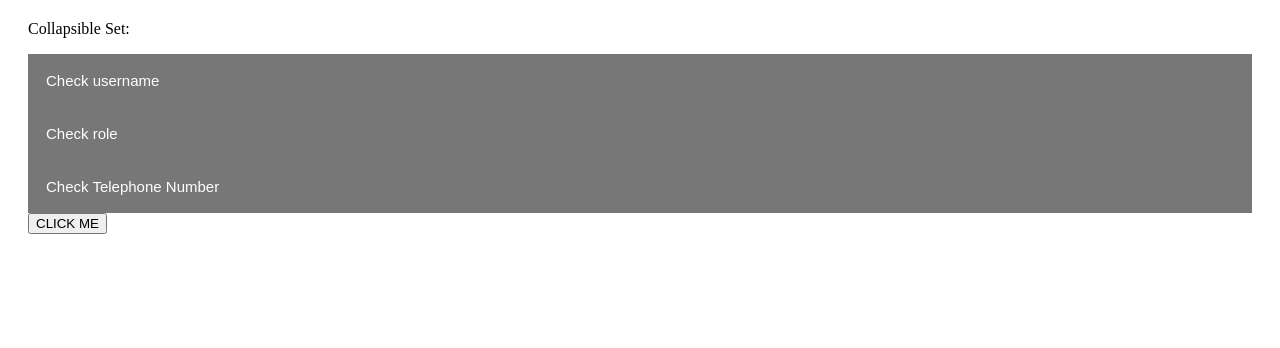
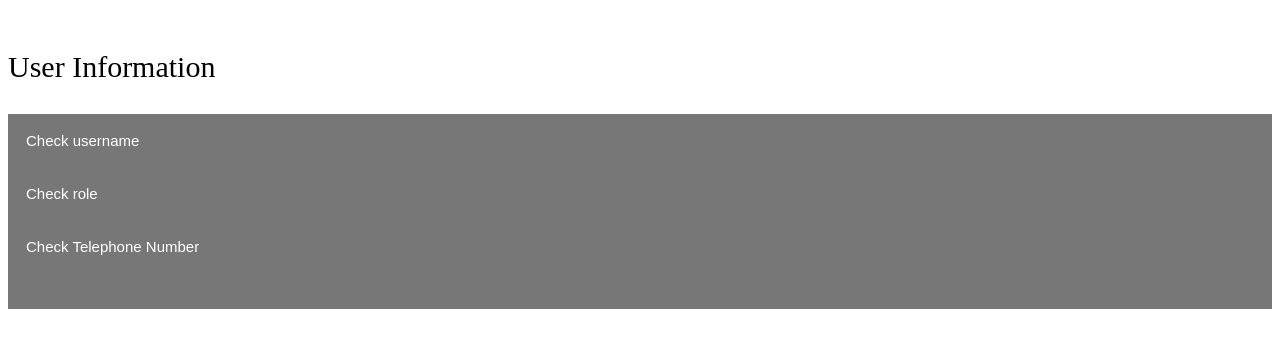
Before and after one commit to HewJhong/sk_project, a PHP site: page /studenthome.php in a window 1280 px wide. Shown: the top 348 px of the page. Run offline with PHP 8.4, Linux system fonts and the light colour scheme; the visitor is signed in with stand-in values (Sample User, id 1).

Commit message:
Update collapsible list

```diff
--- a/studenthome.php
+++ b/studenthome.php
@@ -4,7 +4,16 @@
 <head>
 </head>
 <style>
-    .collapsible {
+  .container {
+    width: 100%;
+    margin-top: 50px;
+  }
+
+  .content-title {
+    font-size: 30px;
+  }
+
+  .collapsible {
   background-color: #777;
   color: white;
   cursor: pointer;
@@ -45,8 +54,8 @@ for (i = 0; i < coll.length; i++) {
 }
 </script>
 <body>
-<div id="container" class="container" style="margin: 20px">
-<p>Collapsible Set:</p>
+<div id="container" class="container" >
+<p class="content-title text-center">User Information</p>
     <button class="collapsible">Check username</button>
     <div class="content">
     <p><?php echo $_SESSION['username']?></p>
@@ -60,9 +69,30 @@ for (i = 0; i < coll.length; i++) {
     <p><?php echo $_SESSION['notel']?></p>
     </div>
     <script>
-    var btn = document.createElement("BUTTON");   // Create a <button> element
-    btn.innerHTML = "CLICK ME";                   // Insert text
-    document.getElementById("container").appendChild(btn);               // Append <button> to <body>
+    // var btn = document.createElement("BUTTON"); //create button
+    // btn.classList.add("collapsible");  //add class - collapsible
+    // var btn_div = document.createElement("div") // create div
+    // btn_div.classList.add("content");  //add class - content
+    // var text_content = document.createElement("p") // create p
+    // var text = document.createTextNode("Hello World"); // create text node for p
+    // text_content.appendChild(text)  //append text_content with text
+    // btn_div.appendChild(text_content);  // append btn_div with text_content
+    // btn.appendChild(btn_div);  //append btn with btn_div
+    // var container = document.getElementById("container");  //get container
+    // container.appendChild(btn); // append btn to container
+    // btn.innerHTML = "CLICK ME";    // add text to btn
+    var btn = document.createElement("BUTTON");
+    btn.classList.add("collapsible");
+    var div = document.createElement("div");
+    div.classList.add("content");
+    var text_container = document.createElement("P");
+    var text = document.createTextNode("Hello World");
+    text_container.appendChild(text);
+    div.appendChild(text_container)
+    var container = document.getElementById("container");
+    container.appendChild(btn);
+    container.appendChild(div);
+    btn.innerHMTL = "Click Me";
     </script>
 </div>
 </body>
```
